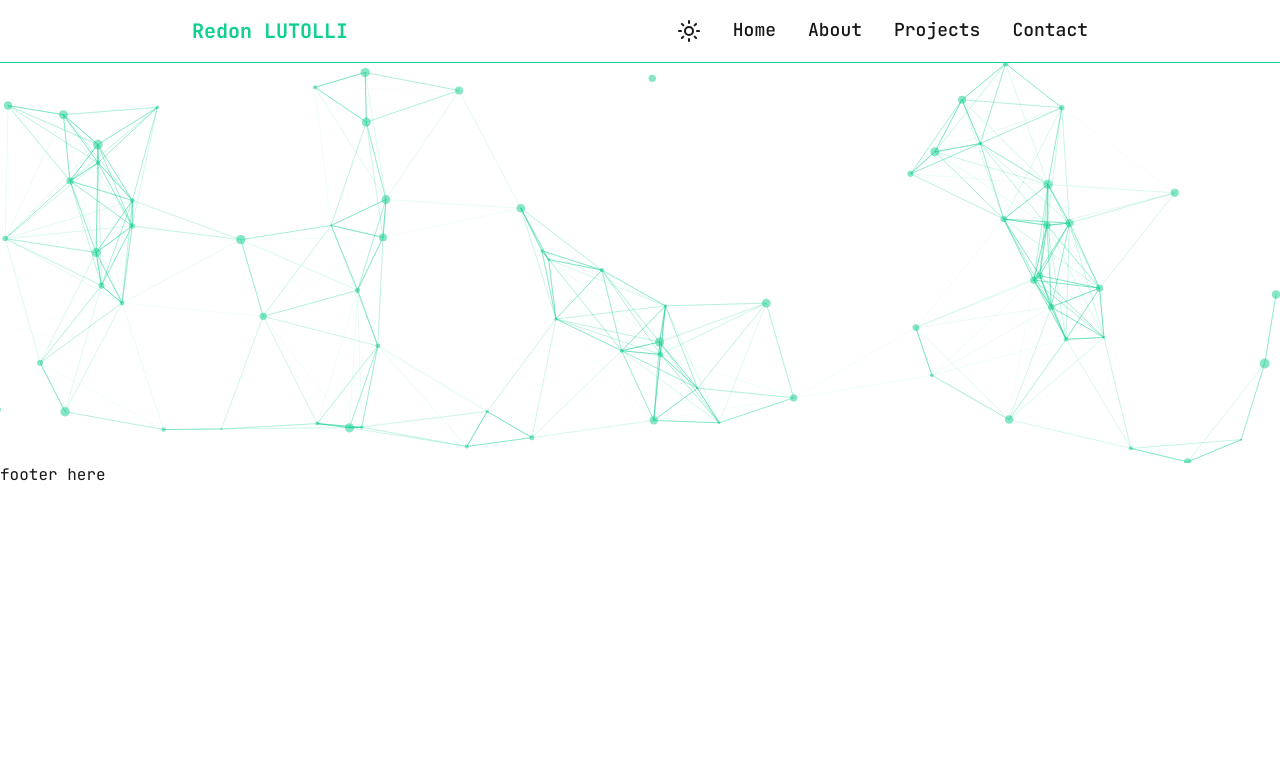
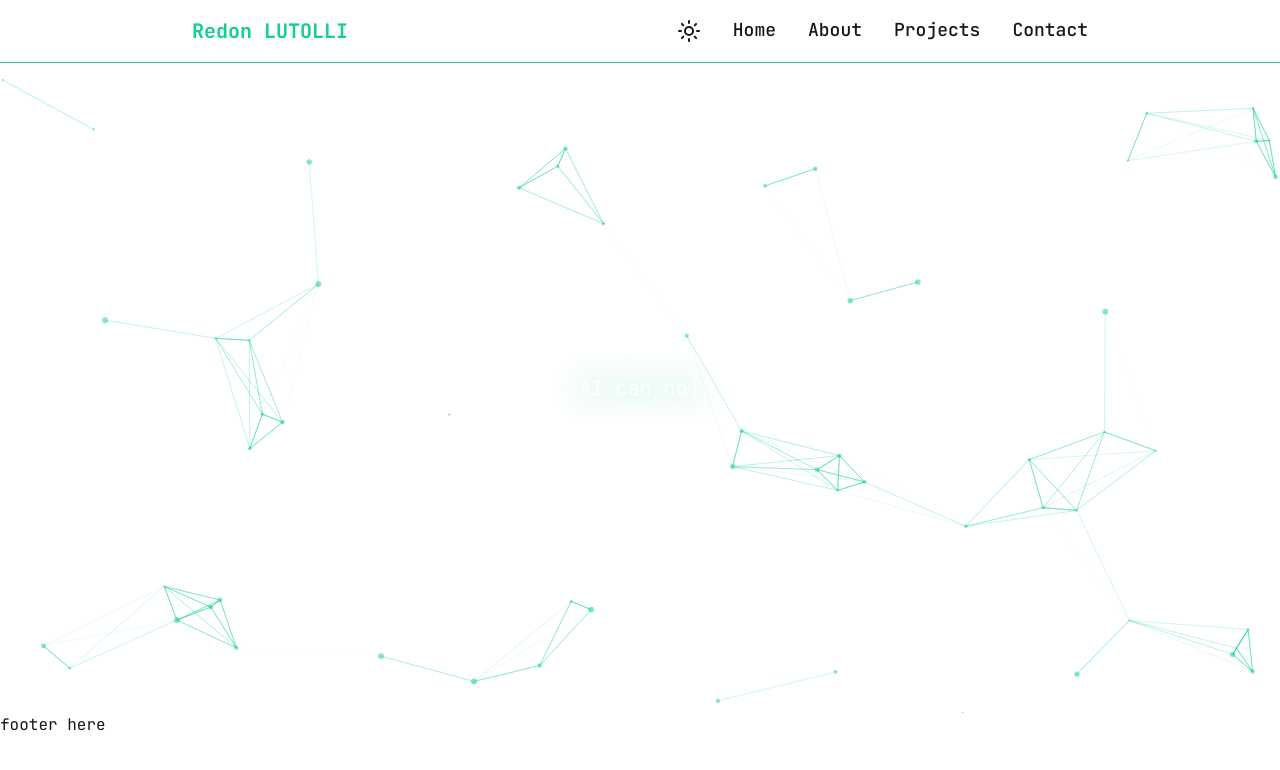
Before and after one commit to redon99/redon-portfolio, a Next.js app: page / in a window 1280 px wide. Shown: the top 770 px of the page. Built offline with nearby package versions, Linux system fonts and the light colour scheme.

Commit message:
feat(home): add typewriter effect in home page

```diff
--- a/app/components/ParticlesBackground.tsx
+++ b/app/components/ParticlesBackground.tsx
@@ -70,7 +70,7 @@ export const ParticlesBackground = () => {
           speed: 2,
         },
         number: {
-          value: 300,
+          value: 150,
           density: {
             enable: true,
           },
@@ -82,7 +82,7 @@ export const ParticlesBackground = () => {
           type: 'circle',
         },
         size: {
-          value: { min: 1, max: 5 },
+          value: { min: 1, max: 3 },
         },
       },
       detectRetina: true,
--- a/app/globals.css
+++ b/app/globals.css
@@ -27,6 +27,11 @@ body {
   font-family: var(--font-jetbrains-mono);
 }
 
+::selection {
+  background-color: var(--primary);
+  color: var(--background);
+}
+
 .link-transition {
   @apply transition-all duration-200;
 }
--- a/app/page.tsx
+++ b/app/page.tsx
@@ -1,9 +1,33 @@
+'use client'
+
 import { ParticlesBackground } from './components/ParticlesBackground'
+import Typewriter from 'typewriter-effect'
 
 export default function Home() {
   return (
-    <main className='w-full h-[400px] relative'>
+    <main className='w-full h-[650px] relative flex items-center justify-center overflow-hidden'>
       <ParticlesBackground />
+
+      <h3 className='relative text-white text-xl drop-shadow-[0_0_15px_#11ce91]'>
+        <Typewriter
+          options={{
+            strings: [
+              'Innovation never sleeps!',
+              'AI can not replace creativity!',
+              'Or can it? Hmm...',
+              'Every dot is connected!',
+              'Explore the unknown!',
+              'Chaos births unexpected clarity.',
+              'Time bends for those who observe.',
+              'Echoes of yesterday shape tomorrow.',
+            ],
+            autoStart: true,
+            loop: true,
+            deleteSpeed: 20,
+            delay: 70,
+          }}
+        />
+      </h3>
     </main>
   )
 }
--- a/package.json
+++ b/package.json
@@ -15,7 +15,8 @@
     "lucide-react": "^0.560.0",
     "next": "16.0.8",
     "react": "19.2.1",
-    "react-dom": "19.2.1"
+    "react-dom": "19.2.1",
+    "typewriter-effect": "^2.22.0"
   },
   "devDependencies": {
     "@tailwindcss/postcss": "^4",
```
Also changed, not shown: 1 other file (tests, documents, lock files or other folders).
